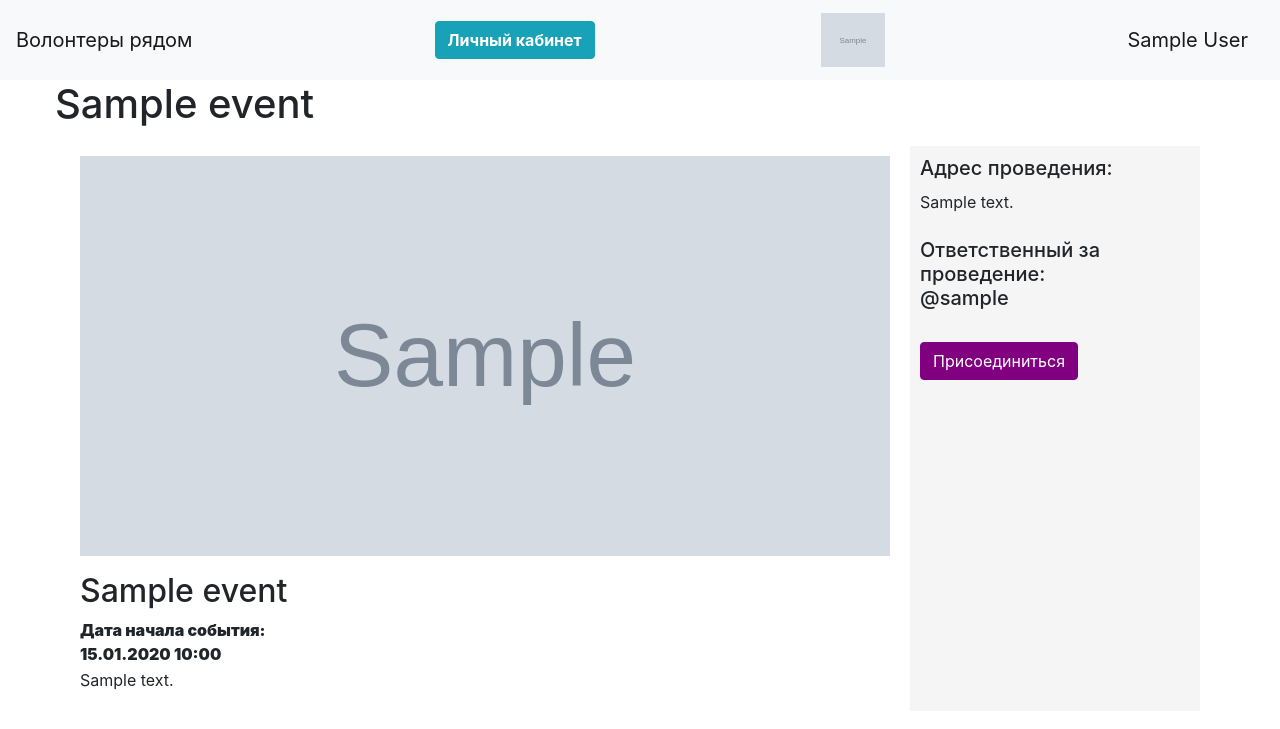
After one commit to DmitriyKruchkov/volunteers_are_nearby, a Flask app: page /event/1 in a window 1280 px wide. The commit adds this page. Shown: the top 729 px of the page. Run offline with Flask 3, Linux system fonts and the light colour scheme; a user stored in the database is signed in; tables that the repository leaves empty hold one stand-in row (values such as "Sample post"); grey boxes marked "Sample" are stand-in pictures; data that the repository does not hold is empty; parts of the project's set-up code (start-up, migrations or seed data) failed here and were passed over; some libraries are stand-ins or nearby versions.

Commit message:
Добавлена страница ивентов
Signed-off-by: DmitriyKruchkov <kruchkovdmitriy48@yandex.ru>

```diff
--- a/flaskr/config.py
+++ b/flaskr/config.py
@@ -6,4 +6,5 @@ DB_PATH = "db/volunteerium.db"
 DATA_DIR = "users_avatars"
 NON_AVATAR_PATH = "users_avatars/default.jpg"
 REDIS_HOST = "redis"
+# REDIS_HOST = "wsl.localhost"
 REDIS_PORT = 6379
--- a/flaskr/data/events.py
+++ b/flaskr/data/events.py
@@ -1,5 +1,5 @@
 import sqlalchemy
-from sqlalchemy import ForeignKey, Integer
+
 
 import database
 
@@ -9,10 +9,10 @@ class Event(database.SqlAlchemyBase):
 
     id = sqlalchemy.Column(sqlalchemy.Integer,
                            primary_key=True, autoincrement=True)
-    id_responsible_user = sqlalchemy.Column(Integer,
+    id_responsible_user = sqlalchemy.Column(sqlalchemy.Integer,
                                             sqlalchemy.ForeignKey("users.id"), nullable=True)
 
-    id_event_type = sqlalchemy.Column(Integer,
+    id_event_type = sqlalchemy.Column(sqlalchemy.Integer,
                                       sqlalchemy.ForeignKey("event_types.id"), nullable=True)
 
     event_name = sqlalchemy.Column(sqlalchemy.String)
--- a/flaskr/routes/events.py
+++ b/flaskr/routes/events.py
@@ -1,10 +1,11 @@
 from flask import Blueprint, render_template
-from services.events import getActualEvents
+from services.events import getActualEvents, getEventByID
 
 events_router = Blueprint("news", __name__)
 
 
 @events_router.route("/")
+@events_router.route("/events")
 def index():
     """
         Главная страница приложения. Возвращает шаблон главной страницы.
@@ -12,5 +13,10 @@ def index():
         :return: шаблон главной страницы
         """
     actual_events = getActualEvents()
-    actual_events = [elem._asdict() for elem in actual_events]
     return render_template("index.html", events=actual_events)
+
+
+@events_router.route('/event/<int:event_id>')
+def event(event_id):
+    event = getEventByID(event_id)
+    return render_template("event_page.html", event=event)
--- a/flaskr/services/events.py
+++ b/flaskr/services/events.py
@@ -2,6 +2,7 @@ import json
 from datetime import datetime
 from core import redis_client
 from data.events import Event
+from data.users import User
 from database import create_session
 
 
@@ -16,8 +17,35 @@ def getActualEvents():
                                Event.picture_path)
                  .filter(Event.date_of_start > current_day)
                  .order_by(Event.date_of_start))
-        executed_query = query.all()
+        executed_query = []
+        for i in query.all():
+            i = i._asdict()
+            i['date_of_start'] = i['date_of_start'].strftime('%d.%m.%Y %H:%M')
+            executed_query.append(i)
         redis_client.set(request_to_redis, json.dumps(executed_query), ex=300)
     else:
         executed_query = json.loads(redis_client.get(request_to_redis))
     return executed_query
+
+
+def getEventByID(event_id):
+    db_sess = create_session()
+    request_to_redis = f'event-{event_id}'
+    if not redis_client.get(request_to_redis):
+        query = db_sess.query(
+            Event.id,
+            Event.event_name,
+            Event.date_of_start,
+            Event.picture_path,
+            Event.address,
+            Event.about,
+            User.nickname
+        ).join(User, Event.id_responsible_user == User.id).filter(
+            Event.id == event_id
+        )
+        executed_query = query.first()._asdict()
+        executed_query['date_of_start'] = executed_query['date_of_start'].strftime('%d.%m.%Y %H:%M')
+        redis_client.set(request_to_redis, json.dumps(executed_query), ex=300)
+    else:
+        executed_query = json.loads(redis_client.get(request_to_redis))
+    return executed_query
--- a/flaskr/static/css/index.css
+++ b/flaskr/static/css/index.css
@@ -40,3 +40,85 @@
   background-color: #f1f1f1;
   padding: 10px;
 }
+.container {
+    max-width: 1200px;
+    margin: 0 auto;
+}
+.main {
+    display: flex;
+    gap: 20px;
+    padding: 10px;
+}
+
+.main .article {
+    flex: 3;
+}
+
+.main .article h1 {
+    font-size: 30px;
+}
+
+.main .article p.author {
+    font-size: 16px;
+    color: #888;
+}
+
+.main .article p.date {
+    font-size: 14px;
+    color: #888;
+}
+
+.main .article p.image {
+    margin-top: 10px;
+}
+
+.main .article p.image img {
+    width: 100%;
+}
+
+.main .article p.description {
+    font-size: 16px;
+    line-height: 1.8rem;
+}
+
+.main .sidebar {
+    flex: 1;
+    background-color: #f5f5f5;
+    padding: 10px;
+}
+
+.main .sidebar h2 {
+    font-size: 20px;
+    margin-bottom: 10px;
+}
+
+.main .sidebar ul {
+    list-style-type: none;
+    padding: 0;
+}
+
+.main .sidebar li {
+    margin-bottom: 10px;
+}
+
+.main .sidebar li a {
+    text-decoration: none;
+    color: #000;
+    font-size: 16px;
+}
+
+.main .sidebar li a:hover {
+    color: #003366;
+}
+
+.btn-primary-join-event {
+    background-color: #800080;
+    border-color: #800080;
+}
+.btn-primary-join-event:hover {
+    background-color: #800080;
+    border-color: #800080;
+    transition: transform 0.3s;
+    transform: scale(1.01);
+
+}
--- a/flaskr/templates/account_info.html
+++ b/flaskr/templates/account_info.html
@@ -12,7 +12,7 @@
         <p>Роль:<br/> {{ role_name }}</p><br/>
  </div>
   <div class="right-column-info">
-      <p>Фото профиля:</p><img src="{{ url_for('static', filename=current_user.photo) }}" alt="Фото профиля", width="200", height="300">
+      <p>Фото профиля:</p><img src="{{ url_for('static', filename=current_user.photo) }}" alt="Фото профиля" width="200" height="300">
       </div>
 </div>
 {% endblock %}
--- /dev/null
+++ b/flaskr/templates/event_page.html
@@ -0,0 +1,33 @@
+{% extends "base.html" %}
+
+
+{% block content %}
+<h1>{{ event.event_name }}</h1>
+
+<div class="container">
+    <div class="main">
+            <div class="article">
+                <p class="image"><img src='{{ url_for("static", filename=event.picture_path) }}' alt="Image" width="700" height="400"></p>
+                <h2>{{ event.event_name }}</h2>
+               <b class="date"><b>Дата начала события: <br/>{{ event.date_of_start }}</b></b>
+                <p class="description">{{ event.about }}</p>
+            </div>
+        <div class="sidebar">
+                <h2>Адрес проведения:</h2>
+                {{ event.address }}
+            <br/>
+            <br/>
+            <h5 class="author">Ответственный за проведение:<br/>@{{ event.nickname }}</h5>
+            <br/>
+            {% if current_user.is_authenticated %}
+                <form>
+                 <button type="button" class="btn btn-primary btn-primary-join-event">Присоединиться</button>
+                </form>
+            {% endif %}
+
+            </div>
+        </div>
+
+    </div>
+</div>
+{% endblock %}
--- a/flaskr/templates/index.html
+++ b/flaskr/templates/index.html
@@ -6,7 +6,7 @@
     <div class="events">
         {% for event in events %}
         <a href="/event/{{ event.id }}" class="event">
-            <img src="{{ event.picture_path }}" alt="{{ event.event_name }}">
+            <img src="{{ url_for('static', filename=event.picture_path) }}" alt="{{ event.event_name }}">
             <h2>{{ event.event_name }}</h2>
             <h6>{{ event.date_of_start }}</h6>
         </a>
```
